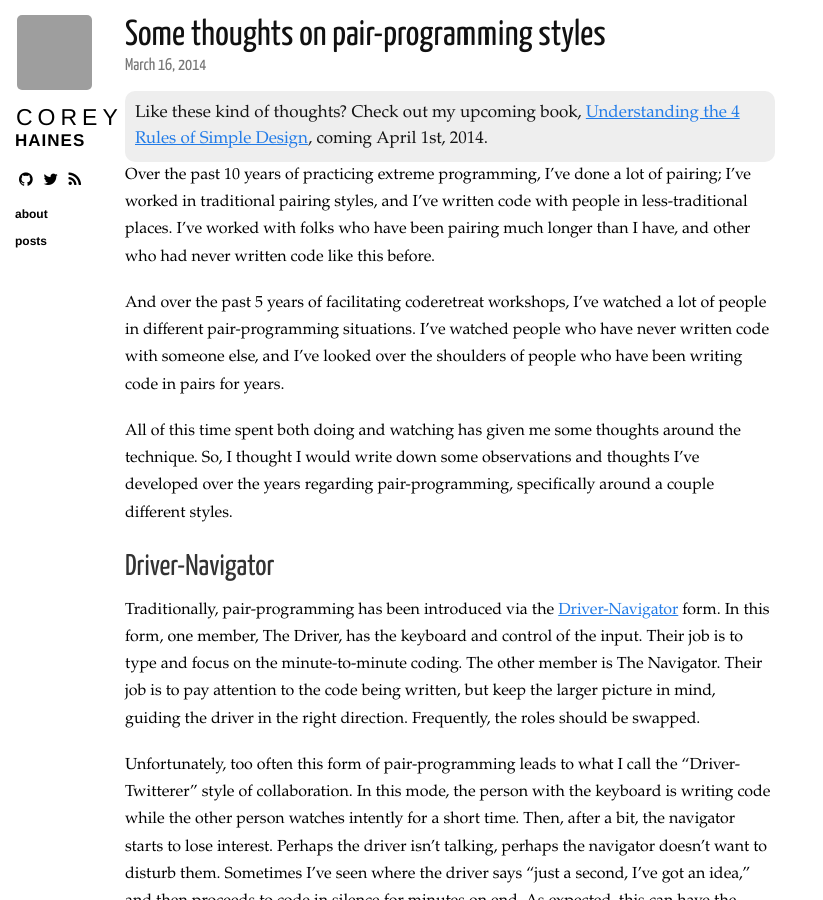
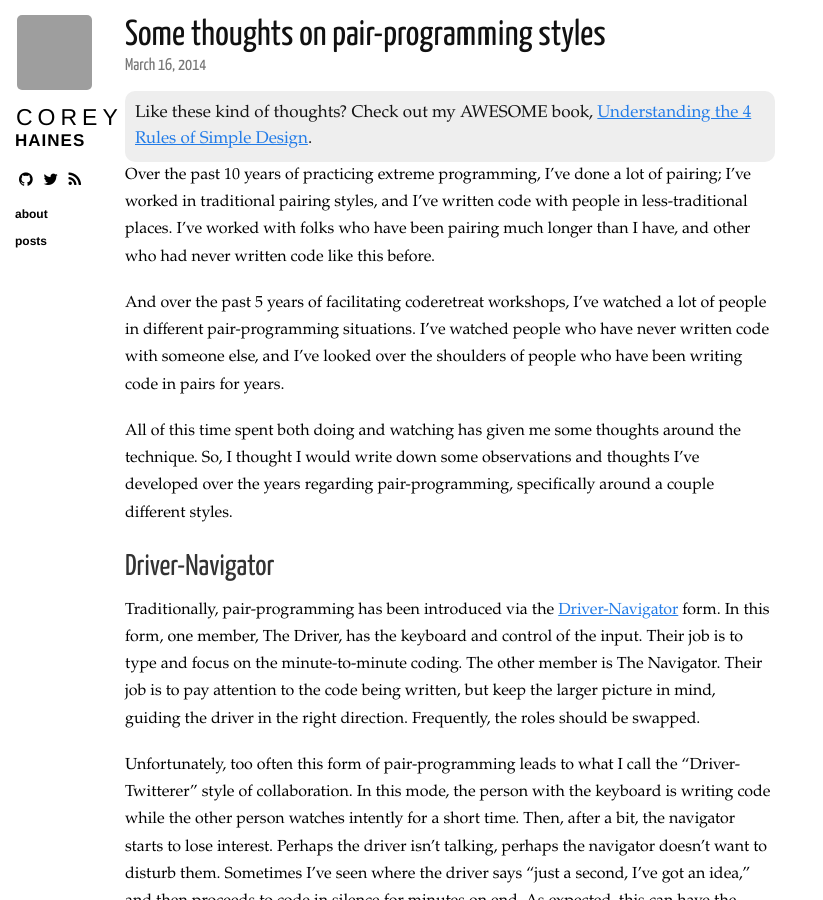
Before and after one commit to coreyhaines/coreyhaines.github.io, a Jekyll site: the page built from _posts/2014-03-16-thoughts-on-pair-programming.markdown, in a window 1280 px wide and 900 px high. Shown: the whole window, without its empty margins (0-823 px from the left). Built offline with Jekyll 4.4.1, drawn with Linux system fonts in a browser that asks for light colours; nearby versions of some CDN libraries; Markdown is read by kramdown in place of the engine named in the settings; comment, search, counter and statistics services are not loaded; some of the changed text lies outside the part shown; grey boxes are pictures that could not be loaded.

Commit message:
Book has been released! Tell people to check it out!

```diff
--- a/_layouts/post.html
+++ b/_layouts/post.html
@@ -11,11 +11,11 @@ layout: layout
     {{ page.date | date: "%B %e, %Y" }}
   </section>
   <section class="callout highlight">
-    Like these kind of thoughts? Check out my upcoming book, <a href="https://leanpub.com/4rulesofsimpledesign">Understanding the 4 Rules of Simple Design</a>, coming April 1st, 2014.
+    Like these kind of thoughts? Check out my AWESOME book, <a href="https://leanpub.com/4rulesofsimpledesign">Understanding the 4 Rules of Simple Design</a>.
   </section>
   {{ content }}
   <section class="callout highlight">
-    Like these kind of thoughts? Check out my upcoming book, <a href="https://leanpub.com/4rulesofsimpledesign">Understanding the 4 Rules of Simple Design</a>, coming April 1st, 2014.
+    Like these kind of thoughts? Check out my AWESOME book, <a href="https://leanpub.com/4rulesofsimpledesign">Understanding the 4 Rules of Simple Design</a>.
   </section>
 
   <section class="meta">
```
